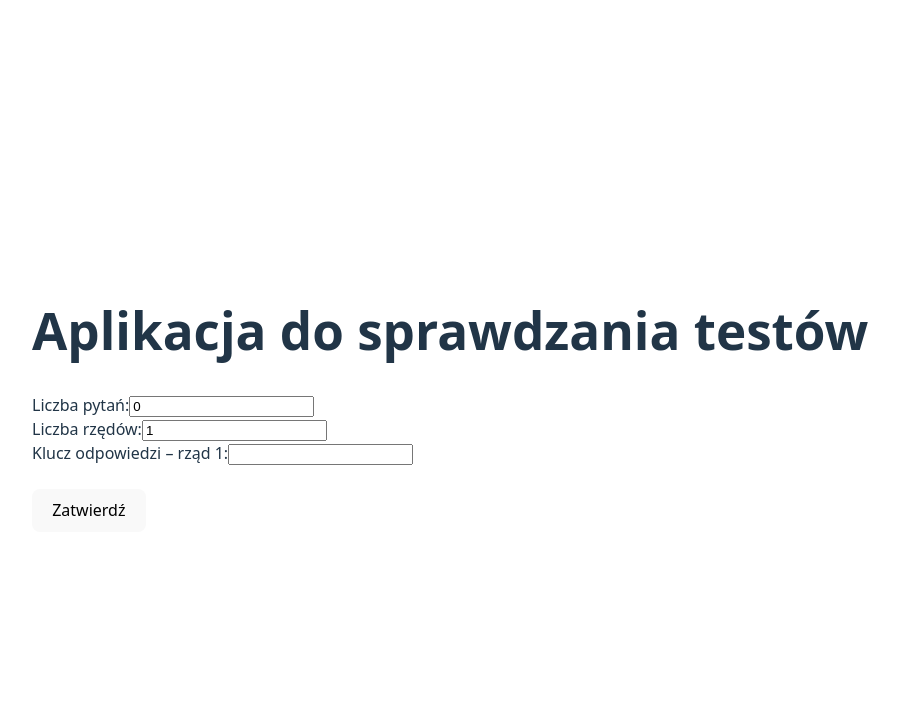
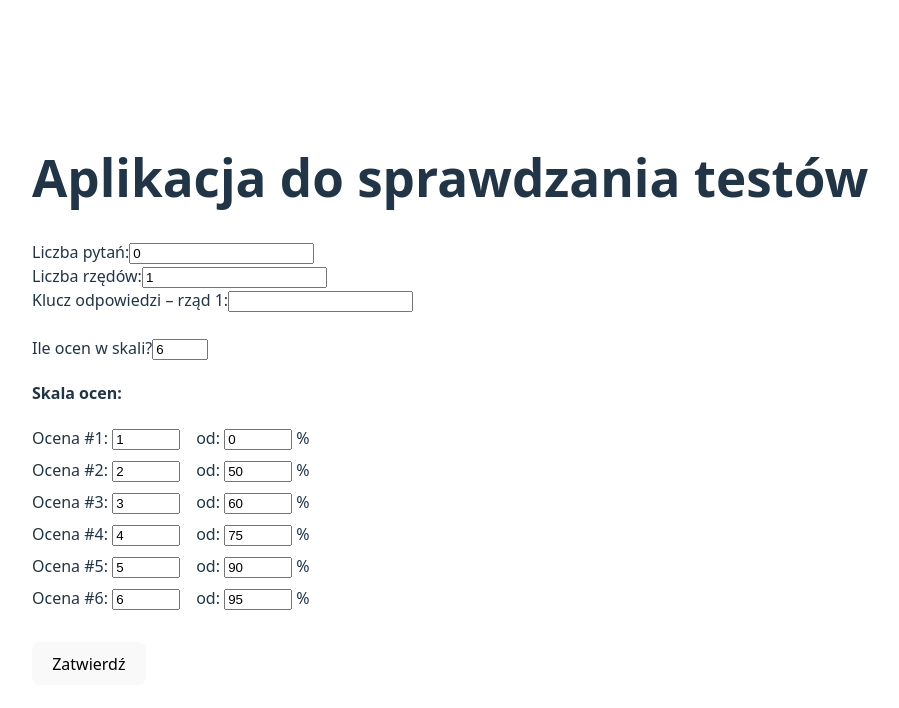
Before and after one commit to MarcinJankowski00/teacher-tests-app-react, a React (Vite) app: page / in a window 1280 px wide. Shown: the top 708 px of the page, without its empty margins (0-899 px from the left). Built offline with nearby package versions, Linux system fonts and the light colour scheme.

Commit message:
Grade scale added

```diff
--- a/src/App.tsx
+++ b/src/App.tsx
@@ -9,6 +9,7 @@ import { setTestConfig } from "./features/testConfig/testConfigSlice";
 import {
   setStudents,
 } from "./features/students/studentsSlice";
+import type { TestConfig } from "./types";
 
 const App: React.FC = () => {
   const [step, setStep] = useState<"config" | "students" | "results">("config");
@@ -20,7 +21,7 @@ const App: React.FC = () => {
   const students = useAppSelector((state) => state.students.list);
 
   // Funkcja do zatwierdzania konfiguracji testu
- const handleConfigSubmit = (config: { numberOfQuestions: number; numberOfRows: number; answerKey: string[][] }) => {
+ const handleConfigSubmit = (config: TestConfig) => {
   dispatch(setTestConfig(config));
   setStep("students");
 };
--- a/src/components/Results.tsx
+++ b/src/components/Results.tsx
@@ -14,6 +14,18 @@ export const Results: React.FC<Props> = ({
   onBackToStudents,
   onBackToConfig,
 }) => {
+
+  const calculateGrade = (points: number) => {
+    const result = (points*100)/config.numberOfQuestions;
+    console.log(result)
+    for(var i= 0; i < config.gradeScale.length; i++)
+    {
+      if((result) >= config.gradeScale[i].threshold){
+        return config.gradeScale[i].grade;
+      }
+    }
+  };
+
   return (
     <div>
       <h2>Raport wyników</h2>
@@ -57,6 +69,7 @@ export const Results: React.FC<Props> = ({
               <td>{student.answers}</td>
               <td>{config.answerKey[student.row-1]}</td>
               <td>{score} / {config.numberOfQuestions}</td>
+              <td>{calculateGrade(score)}</td>
             </tr>
           );
         })}
--- a/src/features/testConfig/TestConfigForm.tsx
+++ b/src/features/testConfig/TestConfigForm.tsx
@@ -2,7 +2,7 @@ import React, { useState, useEffect } from "react";
 import { useAppDispatch } from "../../hooks/useAppDispatch";
 import { useAppSelector } from "../../hooks/useAppSelector";
 import { setTestConfig } from "../../features/testConfig/testConfigSlice";
-import type { TestConfig } from "../../types";
+import type { TestConfig, GradeThreshold } from "../../types";
 
 type Props = {
   onSubmit: (config: TestConfig) => void;
@@ -16,19 +16,39 @@ export const TestConfigForm: React.FC<Props> = ({ onSubmit }) => {
   const [numberOfRows, setNumberOfRows] = useState(1);
   const [answerKey, setAnswerKey] = useState<string[]>([""]);
 
-  // Jeśli mamy dane z Reduxa, ustaw je
+  const [gradeScaleSize, setGradeScaleSize] = useState(6); // domyślnie 5 ocen
+  const [gradeScale, setGradeScale] = useState<GradeThreshold[]>([]);
+
+  // Wczytaj dane z Reduxa jeśli istnieją
   useEffect(() => {
     if (config) {
       setNumberOfQuestions(config.numberOfQuestions);
       setNumberOfRows(config.numberOfRows || 1);
-
-      // Rozciągamy answerKey do liczby rzędów
       const mergedAnswerKey = Array.from({ length: config.numberOfRows || 1 }, (_, i) =>
         config.answerKey[i]?.join(",") || ""
       );
       setAnswerKey(mergedAnswerKey);
+
+      if (config.gradeScale) {
+        setGradeScale(config.gradeScale);
+        setGradeScaleSize(config.gradeScale.length);
+      }
     }
   }, [config]);
+
+  // Dynamicznie dopasuj skalę ocen
+  useEffect(() => {
+    setGradeScale((prev) => {
+      const updated = [...prev];
+      while (updated.length < gradeScaleSize) {
+        updated.push({ grade: "", threshold: 0 });
+      }
+      while (updated.length > gradeScaleSize) {
+        updated.pop();
+      }
+      return updated;
+    });
+  }, [gradeScaleSize]);
 
   const handleAnswerChange = (rowIndex: number, value: string) => {
     const updated = [...answerKey];
@@ -36,8 +56,18 @@ export const TestConfigForm: React.FC<Props> = ({ onSubmit }) => {
     setAnswerKey(updated);
   };
 
+  const handleGradeChange = (index: number, field: "grade" | "threshold", value: string | number) => {
+    const updated = [...gradeScale];
+    updated[index] = {
+      ...updated[index],
+      [field]: field === "threshold" ? Number(value) : String(value),
+    };
+    setGradeScale(updated);
+  };
+
   const handleSubmit = (e: React.FormEvent) => {
     e.preventDefault();
+
     const parsedAnswerKey: string[][] = [];
 
     for (let i = 0; i < numberOfRows; i++) {
@@ -49,10 +79,13 @@ export const TestConfigForm: React.FC<Props> = ({ onSubmit }) => {
       parsedAnswerKey.push(answers);
     }
 
+    const sortedGradeScale = [...gradeScale].sort((a, b) => b.threshold - a.threshold); // od najwyższych progów
+
     const finalConfig: TestConfig = {
       numberOfQuestions,
       numberOfRows,
       answerKey: parsedAnswerKey,
+      gradeScale: sortedGradeScale,
     };
 
     dispatch(setTestConfig(finalConfig));
@@ -97,6 +130,46 @@ export const TestConfigForm: React.FC<Props> = ({ onSubmit }) => {
       ))}
 
       <br />
+      <label>
+        Ile ocen w skali?
+        <input
+          type="number"
+          min={2}
+          max={10}
+          value={gradeScaleSize}
+          onChange={(e) => setGradeScaleSize(Number(e.target.value))}
+        />
+      </label>
+
+      <div style={{ marginTop: "1rem" }}>
+        <h4>Skala ocen:</h4>
+        {gradeScale.map((grade, i) => (
+          <div key={i} style={{ marginBottom: "0.5rem" }}>
+            <label>
+              Ocena #{i + 1}:{" "}
+              <input
+                type="text"
+                placeholder="np. 5 lub A"
+                value={grade.grade}
+                onChange={(e) => handleGradeChange(i, "grade", e.target.value)}
+                style={{ width: "60px", marginRight: "1rem" }}
+              />
+              od:{" "}
+              <input
+                type="number"
+                min={0}
+                max={100}
+                value={grade.threshold}
+                onChange={(e) => handleGradeChange(i, "threshold", e.target.value)}
+                style={{ width: "60px" }}
+              />{" "}
+              %
+            </label>
+          </div>
+        ))}
+      </div>
+
+      <br />
       <button type="submit">Zatwierdź</button>
     </form>
   );
--- a/src/features/testConfig/testConfigSlice.ts
+++ b/src/features/testConfig/testConfigSlice.ts
@@ -1,15 +1,19 @@
 import { createSlice, type PayloadAction } from "@reduxjs/toolkit";
+import type { GradeThreshold, TestConfig } from "../../types";
 
-export interface TestConfigState {
-  numberOfQuestions: number;
-  numberOfRows: number;
-  answerKey: string[][]; // jeden klucz odpowiedzi na każdy rząd
-}
 
-const initialState: TestConfigState = {
+const initialState: TestConfig = {
   numberOfQuestions: 0,
   numberOfRows: 1,
   answerKey: [],
+  gradeScale: [
+    { grade: "1", threshold: 0 },
+    { grade: "2", threshold: 50 },
+    { grade: "3", threshold: 60 },
+    { grade: "4", threshold: 75 },
+    { grade: "5", threshold: 90 },
+    { grade: "6", threshold: 95 },
+  ]
 };
 
 const testConfigSlice = createSlice({
@@ -22,16 +26,26 @@ const testConfigSlice = createSlice({
         numberOfQuestions: number;
         numberOfRows: number;
         answerKey: string[][];
+        gradeScale: GradeThreshold[];
       }>
     ) => {
       state.numberOfQuestions = action.payload.numberOfQuestions;
       state.numberOfRows = action.payload.numberOfRows;
       state.answerKey = action.payload.answerKey;
+      state.gradeScale = action.payload.gradeScale;
     },
     resetTestConfig: (state) => {
       state.numberOfQuestions = 0;
       state.numberOfRows = 1;
       state.answerKey = [];
+      state.gradeScale = [
+        { grade: "1", threshold: 0 },
+        { grade: "2", threshold: 50 },
+        { grade: "3", threshold: 60 },
+        { grade: "4", threshold: 75 },
+        { grade: "5", threshold: 90 },
+        { grade: "6", threshold: 95 },
+      ]
     },
   },
 });
```
Also changed, not shown: src/types/index.ts (+6 -4 lines).
